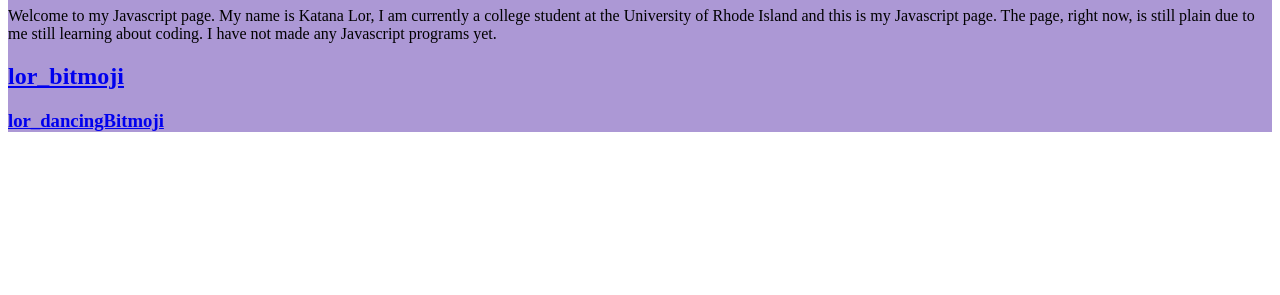
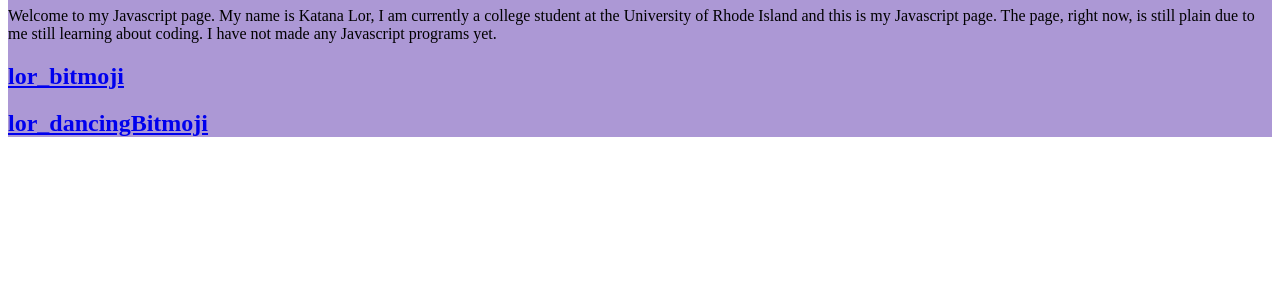
Before and after one commit to TTKLor/TTKLor.github.io, a plain HTML site: page javascripts.html in a window 1280 px wide. Shown: the part 505-800 px from the top of the page. Drawn offline with Linux system fonts and the light colour scheme; a script that the page names is missing.

Commit message:
Update javascripts.html

```diff
--- a/javascripts.html
+++ b/javascripts.html
@@ -31,7 +31,7 @@
     <p>Welcome to my Javascript page. My name is Katana Lor, I am currently a college student at the University of Rhode Island and this is my Javascript page.
       The page, right now, is still plain due to me still learning about coding. I have not made any Javascript programs yet.</p>
       <h2><a href="https://www.khanacademy.org/computer-programming/lor_bitmoji/4992408423186432">lor_bitmoji</a></h2><script src="https://www.khanacademy.org/computer-programming/lor_bitmoji/4992408423186432/embed.js?editor=no&buttons=no&author=no&embed=yes"></script>
-      <h3><a href="https://www.khanacademy.org/computer-programming/lor_dancingbitmoji/4805741896744960">lor_dancingBitmoji</a></h3><script src="https://www.khanacademy.org/computer-programming/lor_dancingbitmoji/4805741896744960/embed.js?editor=no&buttons=no&author=no&embed=yes"></script
+      <h2><a href="https://www.khanacademy.org/computer-programming/lor_dancingbitmoji/4805741896744960">lor_dancingBitmoji</a></h2><script src="https://www.khanacademy.org/computer-programming/lor_dancingbitmoji/4805741896744960/embed.js?editor=no&buttons=no&author=no&embed=yes"></script
 
   </body>
 </html>
```
